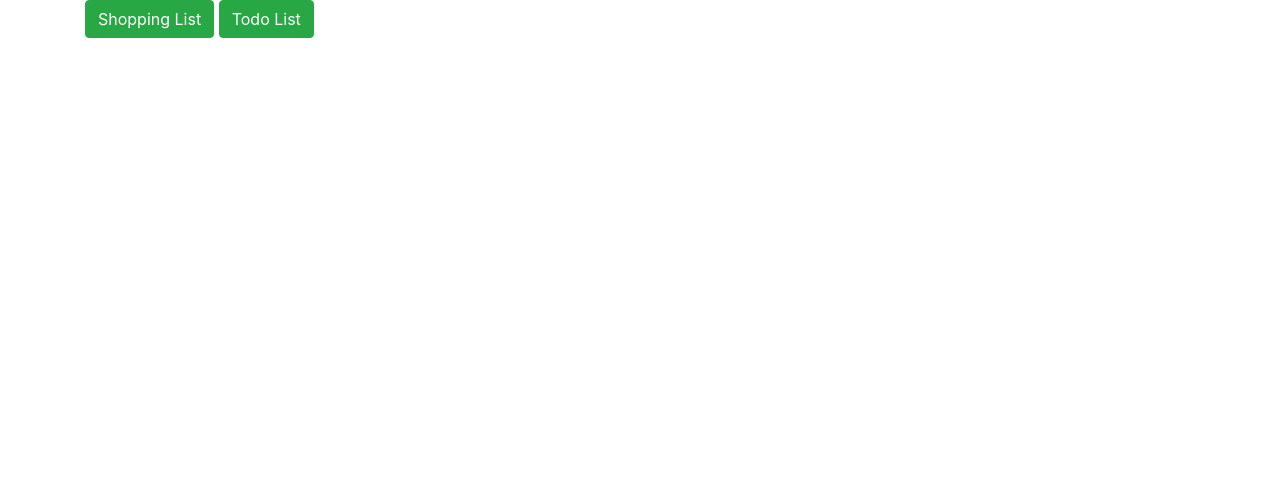
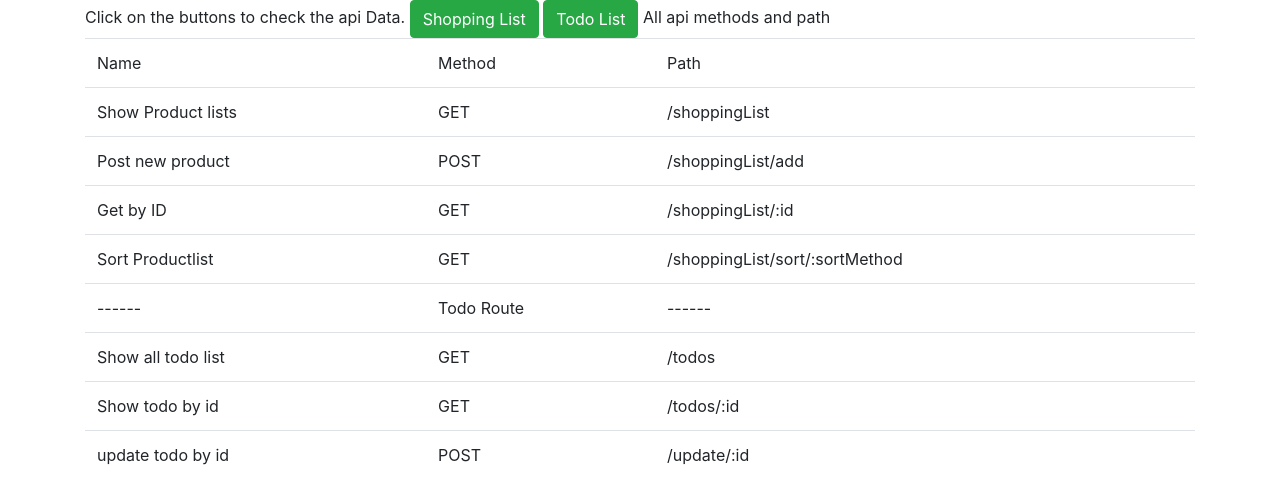
Before and after one commit to nabaraj/node-mongodb-api, a website: page index.html in a window 1280 px wide. Drawn offline with nearby package versions, Linux system fonts and the light colour scheme.

Commit message:
add readme content and homepage

```diff
--- a/index.html
+++ b/index.html
@@ -11,8 +11,58 @@
 
 <body>
     <div class="container">
+        Click on the buttons to check the api Data.
         <a href="/shoppingList" class="btn btn-success">Shopping List</a>
         <a href="/todos" class="btn btn-success">Todo List</a>
+
+        All api methods and path
+        <table class="table">
+            <tr>
+                <td>Name</td>
+                <td>Method</td>
+                <td> Path</td>
+            </tr>
+            <tr>
+                <td>Show Product lists </td>
+                <td>GET </td>
+                <td>/shoppingList
+            </tr>
+            <tr>
+                <td>Post new product </td>
+                <td>POST </td>
+                <td>/shoppingList/add</td>
+            </tr>
+            <tr>
+                <td>Get by ID </td>
+                <td>GET </td>
+                <td>/shoppingList/:id</td>
+            </tr>
+            <tr>
+                <td>Sort Productlist </td>
+                <td>GET </td>
+                <td>/shoppingList/sort/:sortMethod</td>
+            </tr>
+            <tr>
+                <td>------ </td>
+                <td>Todo Route </td>
+                <td>------</td>
+            </tr>
+            <tr>
+                <td>Show all todo list </td>
+                <td>GET </td>
+                <td>/todos</td>
+            </tr>
+            <tr>
+                <td>Show todo by id </td>
+                <td>GET </td>
+                <td>/todos/:id</td>
+            </tr>
+            <tr>
+                <td>update todo by id </td>
+                <td>POST </td>
+                <td>/update/:id</td>
+            </tr>
+        </table>
     </div>
 </body>
 
```
Also changed, not shown: README.md.
